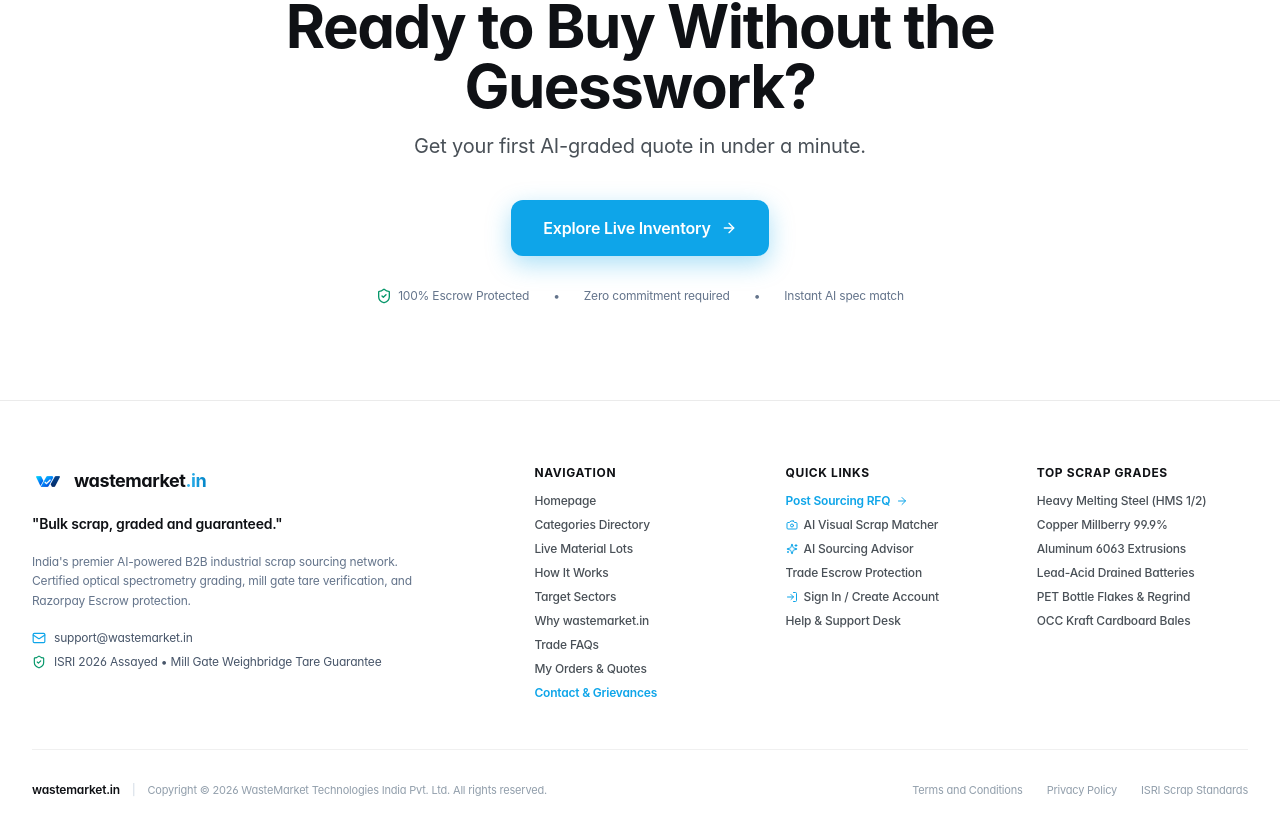
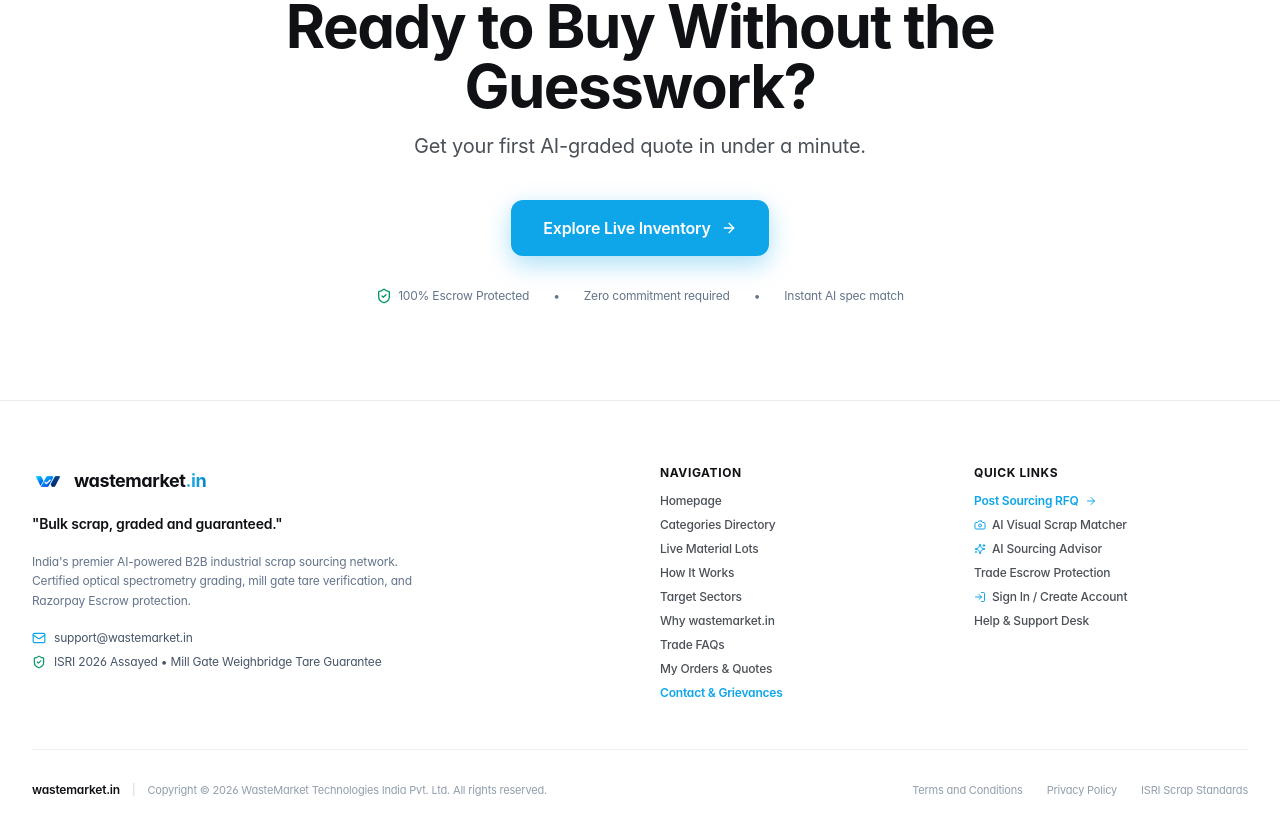
Before and after one commit to notSaiful/scrap-ai-marketplace, a React (Vite) app: page / in a window 1280 px wide. Shown: the part 6709-7543 px from the top of the page. Built offline with nearby package versions, Linux system fonts and the light colour scheme; a web font is replaced by a local one.

Commit message:
Remove Top Scrap Grades from footer and balance layout

```diff
--- a/src/components/MarketlyFooter.tsx
+++ b/src/components/MarketlyFooter.tsx
@@ -72,7 +72,7 @@
     <footer id="contact" className="w-full bg-white border-t border-black/[0.08] pt-16 pb-12 text-[#495057] text-xs relative">
       <div className="max-w-7xl mx-auto px-4 sm:px-6 lg:px-8">
 
-        <div className="grid grid-cols-1 md:grid-cols-2 lg:grid-cols-5 gap-10 pb-12 border-b border-black/[0.06]">
+        <div className="grid grid-cols-1 md:grid-cols-2 lg:grid-cols-4 gap-10 pb-12 border-b border-black/[0.06]">
 
           {/* Col 1: Brand Info (2 Cols wide on desktop) */}
           <div className="lg:col-span-2 space-y-4">
@@ -276,63 +276,6 @@
             </ul>
           </div>
 
-          {/* Col 4: Top Scrap Grades (Direct Catalog Navigation) */}
-          <div className="space-y-3">
-            <div className="font-bold text-xs uppercase tracking-wider text-[#0f1115]">
-              Top Scrap Grades
-            </div>
-            <ul className="space-y-2 font-medium">
-              <li>
-                <button
-                  onClick={() => onOpenCategoriesPage ? onOpenCategoriesPage('ferrous') : onSelectCategory('ferrous')}
-                  className="hover:text-[#0284c7] transition-colors text-left cursor-pointer"
-                >
-                  Heavy Melting Steel (HMS 1/2)
-                </button>
-              </li>
-              <li>
-                <button
-                  onClick={() => onOpenCategoriesPage ? onOpenCategoriesPage('non-ferrous') : onSelectCategory('non-ferrous')}
-                  className="hover:text-[#0284c7] transition-colors text-left cursor-pointer"
-                >
-                  Copper Millberry 99.9%
-                </button>
-              </li>
-              <li>
-                <button
-                  onClick={() => onOpenCategoriesPage ? onOpenCategoriesPage('non-ferrous') : onSelectCategory('non-ferrous')}
-                  className="hover:text-[#0284c7] transition-colors text-left cursor-pointer"
-                >
-                  Aluminum 6063 Extrusions
-                </button>
-              </li>
-              <li>
-                <button
-                  onClick={() => onOpenCategoriesPage ? onOpenCategoriesPage('battery') : onSelectCategory('battery')}
-                  className="hover:text-[#0284c7] transition-colors text-left cursor-pointer"
-                >
-                  Lead-Acid Drained Batteries
-                </button>
-              </li>
-              <li>
-                <button
-                  onClick={() => onOpenCategoriesPage ? onOpenCategoriesPage('plastics') : onSelectCategory('plastics')}
-                  className="hover:text-[#0284c7] transition-colors text-left cursor-pointer"
-                >
-                  PET Bottle Flakes & Regrind
-                </button>
-              </li>
-              <li>
-                <button
-                  onClick={() => onOpenCategoriesPage ? onOpenCategoriesPage('paper') : onSelectCategory('paper')}
-                  className="hover:text-[#0284c7] transition-colors text-left cursor-pointer"
-                >
-                  OCC Kraft Cardboard Bales
-                </button>
-              </li>
-            </ul>
-          </div>
-
         </div>
 
         {/* Bottom copyright row & Legal Modals */}
```
